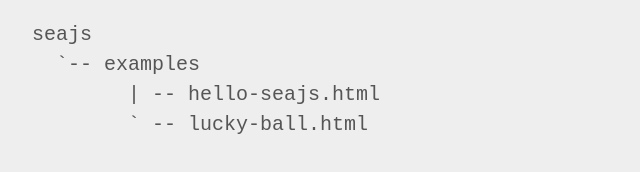
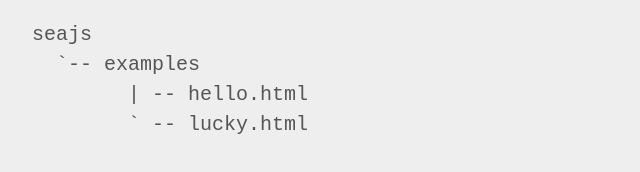
Before and after one commit to seajs/examples, a plain HTML site: page index.html in a window 1280 px wide. Shown: the whole page, without its empty margins (0-640 px from the left). Drawn offline with Linux system fonts and the light colour scheme.

Commit message:
Rename examples

```diff
--- a/index.html
+++ b/index.html
@@ -20,8 +20,8 @@
 <pre>
   seajs
     `-- examples
-          | -- <a href="hello-seajs.html">hello-seajs.html</a>
-          ` -- <a href="lucky-ball.html">lucky-ball.html</a>
+          | -- <a href="hello.html">hello.html</a>
+          ` -- <a href="lucky.html">lucky.html</a>
 </pre>
 </body>
 </html>
```
